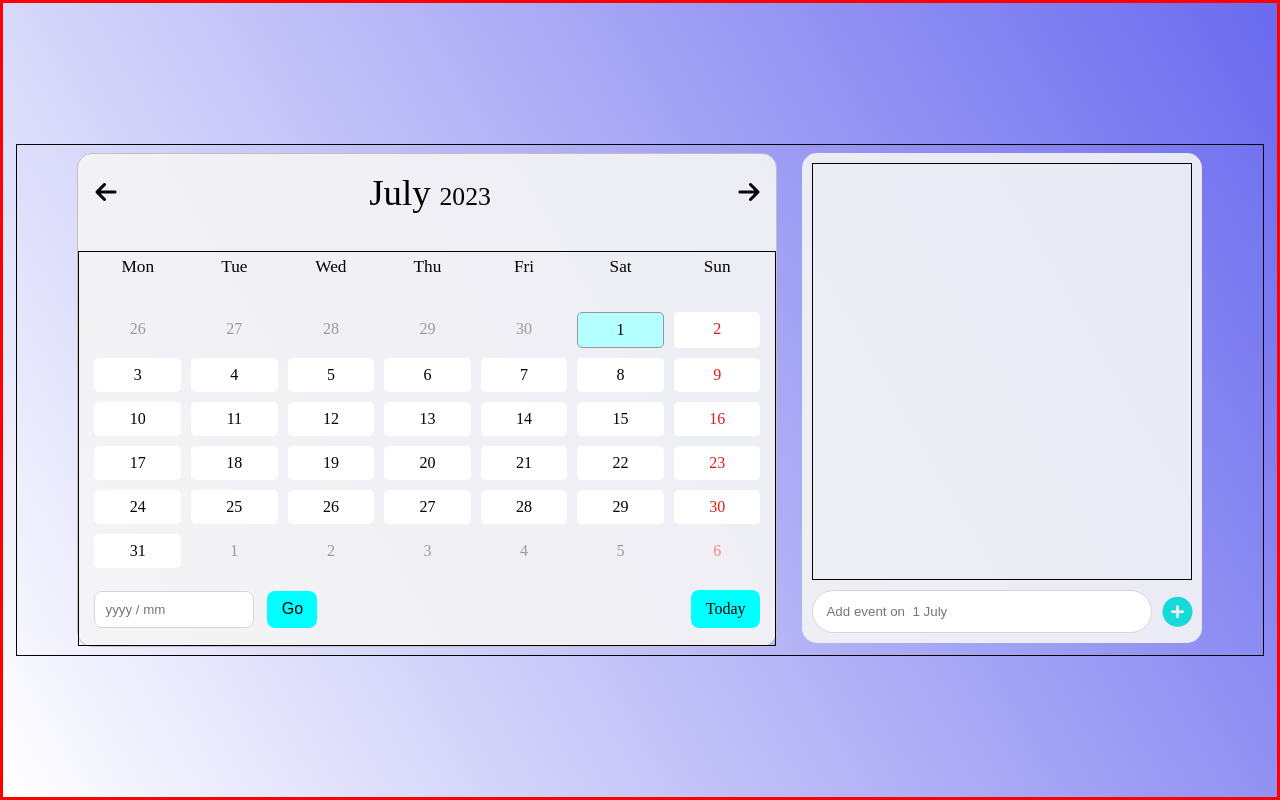
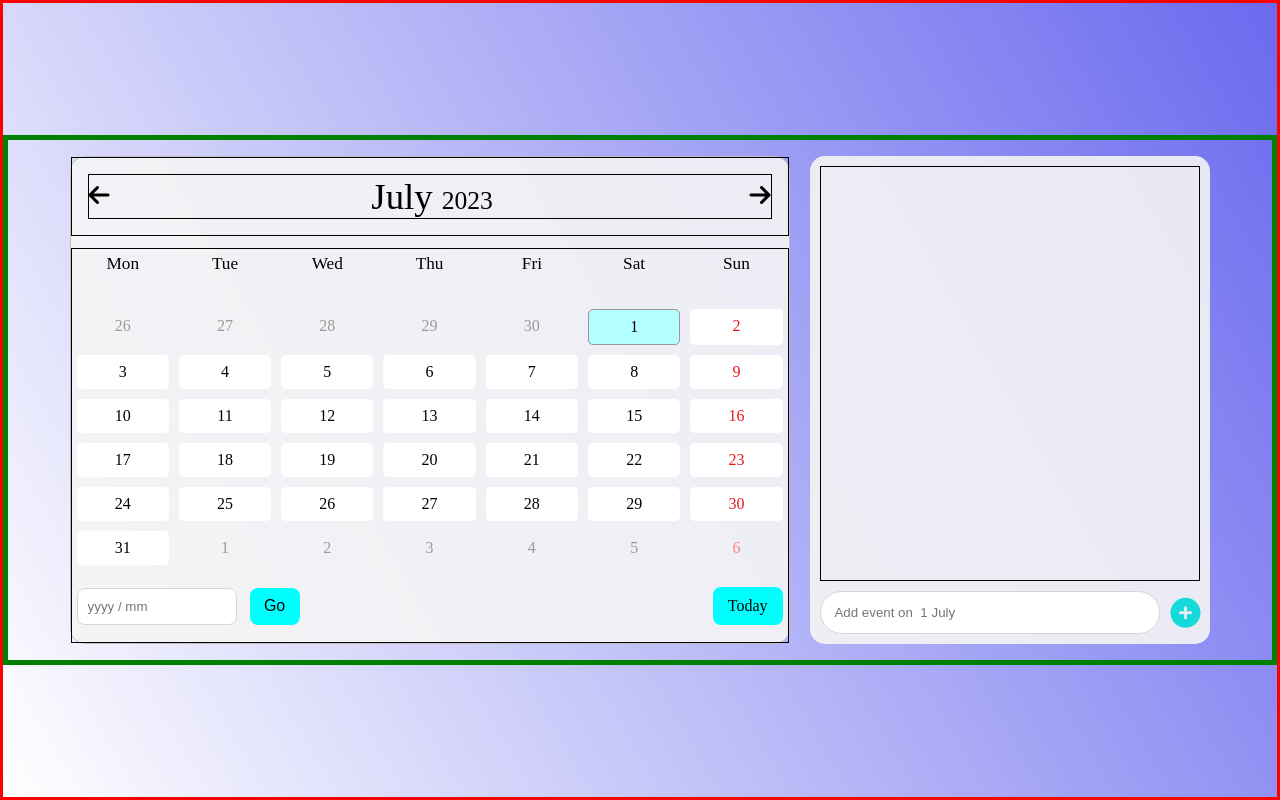
Before and after one commit to ChongalaJaiteja/dynamic-calendar, a plain HTML site: page calendar.html in a window 1280 px wide. Drawn offline with Linux system fonts and the light colour scheme.

Commit message:
organized source codes

```diff
--- a/calendar.css
+++ b/calendar.css
@@ -6,11 +6,27 @@
 i {
     cursor: pointer;
 }
+ul {
+    list-style: none;
+}
+
+::-webkit-scrollbar {
+    width: 6px;
+    background-color: rgb(221, 217, 217);
+    border-radius: 15px;
+}
+
+::-webkit-scrollbar-thumb {
+    background-color: black;
+    border-radius: 15px;
+    background-color: rgb(22, 217, 217)
+}
+
 .hide-element {
     display: none !important;
 }
+
 .bg-container {
-    height: 100vh;
     min-height: 100vh;
     display: flex;
     flex-flow: column;
@@ -19,93 +35,103 @@ i {
     background-image: linear-gradient(240deg,rgb(106, 106, 239),white);
     border: 3px solid red;
 }
+
 .warning {
     border: 1px solid;
 }
+
 .main-container {
     display: flex;
     flex-flow: row wrap;
     justify-content:center;
-    gap: 25px;
-    width: 98%;
-    padding: 8px;
-    border: 1px solid;
+    gap: 1.3rem;
+    width: 100%;
+    padding: 1em;
+    border: 5px solid green;
 }
 
 .calendar-container {
     border: 1px solid rgb(195, 191, 191);
     border-radius: 15px;
-    max-width: 700px;
+    max-width: 45rem;
     background-color:rgba(245, 245, 245, 0.9);
     display: flex;
     flex-direction: column;
-    justify-content: space-between;
+    gap: 0.8rem;
 }
+
 .calendar-header {
     display: flex;
     align-items: center;
     justify-content: space-between;
-    padding:17px;
-    margin-bottom: 20px;
+    padding:1em;
+    border: 1px solid #000;
 }
+
+.calendar-header > ul {
+    display: flex;
+    border: 1px solid #000;
+    width: 100%;
+    justify-content: space-between;
+    align-items: center;
+}
+
 #prevBtn:active {
     background-color: rgb(123, 214, 222);
     padding: 8px;
     color: white;
     border-radius: 20px;
 }
+
+.current-month {
+    font-size: 2.3rem;
+    margin: 5px;
+}
+
+.current-year {
+    font-size: 1.6rem;
+}
+
 #nextBtn:active {
     background-color: rgb(123, 214, 222);
     padding: 8px;
     color: white;
     border-radius: 20px;
 }
-.current-month {
-    font-size: 2.3rem;
-    margin: 5px;
+
+.calendar-body {
+    border: 1px solid;
 }
-.current-year {
-    font-size: 1.6rem;
-}
-.current-month-dates {
-    background-color: white;
-}
-.current-date {
-    background-color: rgb(180, 255, 255);
-    border-radius: 5px;
-}
-.calendar-body {
-    padding: 0px 10px;
-    border: 1px solid;
-    transition: all 1s;
-}
-.calendar-body ul {
-    display: flex;
-    flex-wrap: wrap;
 
-}
-ul {
-    list-style: none;
-}
 .calendar-body ul li {
     width: calc((100% - 70px) / 7);
     text-align: center;
     border-radius: 5px;
     margin: 5px;
 }
+
 .calendar-days {
     margin-bottom: 25px;
     font-size: 1.08rem;
+    display: flex;
 }
+
+.calendar-dates {
+    display: flex;
+    flex-wrap: wrap;
+}
+
 .calendar-dates li{
     padding: 8px 0px;
     cursor: pointer;
 }
+
 .calendar-dates li:hover{
     /* background-color: rgb(212, 209, 209); */
     border-radius: 5px;
     box-shadow: 5px 6px 6px rgb(185, 185, 185);
 }
+
 .form-container {
     margin: 12px 0px;
     display: flex;
@@ -114,12 +140,14 @@ ul {
     gap: 10px;
     padding: 5px;
 }
+
 .input-box {
     width: 45%;
     max-width: 300px;
     display: flex;
     gap: 13px;
 }
+
 #inputDate {
     padding: 10px;
     width: 70%;
@@ -128,6 +156,7 @@ ul {
     border-radius: 8px;
     border: 1px solid rgb(220, 212, 212);
 }
+
 .go-btn {
     background-color: aqua;
     border: none;
@@ -137,26 +166,12 @@ ul {
     cursor: pointer;
     border-radius: 8px;
 }
+
 #todayBtn {
     background-color: aqua;
     border-radius: 8px;
     padding: 10px 15px;
     cursor: pointer;
-}
-.prev-dates {
-    color:rgb(155, 153, 153);
-}
-.next-month-sunday {
-    color: rgb(255, 133, 133);
-}
-.sunday {
-    color: rgb(227, 25, 25);
-}
-.focused-date {
-    border: 1px solid rgb(155, 151, 151);
-}
-.selected-date {
-    border: 1px solid grey;
 }
 
 .add-event-container {
@@ -168,6 +183,7 @@ ul {
     gap: 10px;
     background-color: transparent;
 }
+
 .list-of-event {
     display: none;
     color: black;
@@ -177,16 +193,15 @@ ul {
     scroll-behavior: smooth;
     border: 1px solid;
 }
-::-webkit-scrollbar {
-    width: 6px;
-    background-color: rgb(221, 217, 217);
-    border-radius: 15px;
+
+.add-event-input-box {
+    display: flex;
+    justify-content: center;
+    align-items: center;
+    gap: 10px;
+    width: 100%;
 }
-::-webkit-scrollbar-thumb {
-    background-color: black;
-    border-radius: 15px;
-    background-color: rgb(22, 217, 217)
-}
+
 #addEventInputEl {
     border-radius: 30px;
     padding: 13px;
@@ -195,29 +210,59 @@ ul {
     border: 1px solid rgb(220, 212, 212);
 }
 
+.add-event-button {
+    background-color: transparent;
+    border: none;
+}
+
+
 #addEventPlusIcon{
     font-size: 30px;
     color: rgb(22, 217, 217);
 }
-.add-event-button {
-    background-color: transparent;
-    border: none;
-}
-.event {}
+
 #confirmEventCheckIcon {
     font-size: 30px;
     color: rgb(22, 217, 217);
 }
+
+/*CSS for JS*/
+
+.current-month-dates {
+    background-color: white;
+}
+
+.current-date {
+    background-color: rgb(180, 255, 255);
+    border-radius: 5px;
+}
+
+.prev-dates {
+    color:rgb(155, 153, 153);
+}
+
+.next-month-sunday {
+    color: rgb(255, 133, 133);
+}
+
+.sunday {
+    color: rgb(227, 25, 25);
+}
+
+.focused-date {
+    border: 1px solid rgb(155, 151, 151);
+}
+
+.selected-date {
+    border: 1px solid grey;
+}
+
+.event {}
+
 .confirm-event-check-btn-disabled {
     color: grey !important;
 }
-.add-event-input-box {
-    display: flex;
-    justify-content: center;
-    align-items: center;
-    gap: 10px;
-    width: 100%;
-}
+
 @media (min-width:1165px) {
     .add-event-container {
         /* align-self: stretch; */
@@ -225,10 +270,12 @@ ul {
         border-radius: 15px;
         padding: 10px;
     }
+
     .list-of-event {
         display: block;
         /* flex-grow: 0; */
     }
+
     .add-event-input-box {
     }
 }
--- a/calendar.html
+++ b/calendar.html
@@ -14,18 +14,16 @@
         <div class="main-container">
             <div class="calendar-container">
                 <div class="calendar-header">
-                    <div id="prevBtn">
-                        <i class="fa-solid fa-arrow-left fa-xl"></i>
-                    </div>
-
-                    <div>
-                        <span class="current-month" id="currentMonth"></span>
-                        <span class="current-year" id="currentYear"></span>
-                    </div>
-
-                    <div id="nextBtn">
-                        <i class="fa-solid fa-arrow-right fa-xl"></i>
-                    </div>
+                    <ul>
+                        <li id="prevBtn"><i class="fa-solid fa-arrow-left fa-xl"></i></li>
+                        <li>
+                            <span class="current-month" id="currentMonth"></span>
+                            <span class="current-year" id="currentYear"></span>
+                        </li>
+                        <li id="nextBtn">
+                            <i class="fa-solid fa-arrow-right fa-xl"></i>
+                        </li>
+                    </ul>
                 </div>
 
                 <div class="calendar-body">
```
